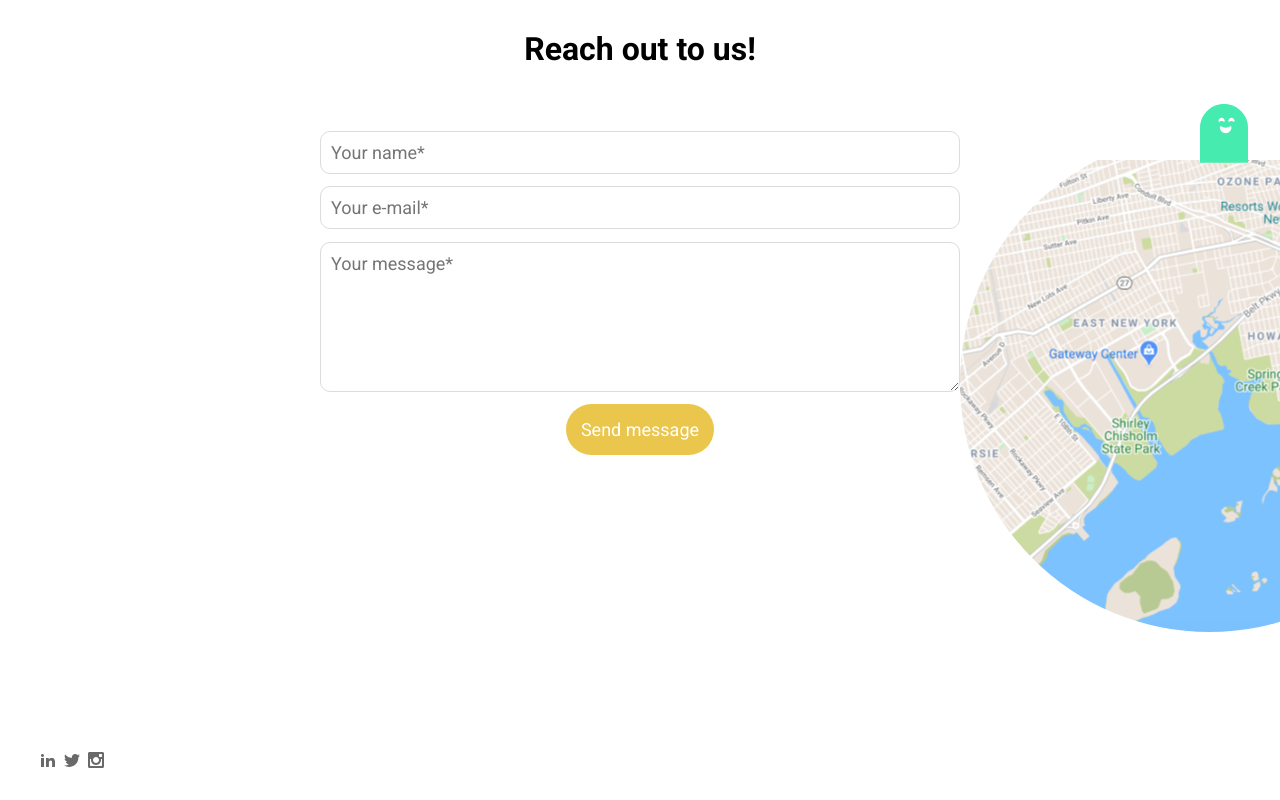
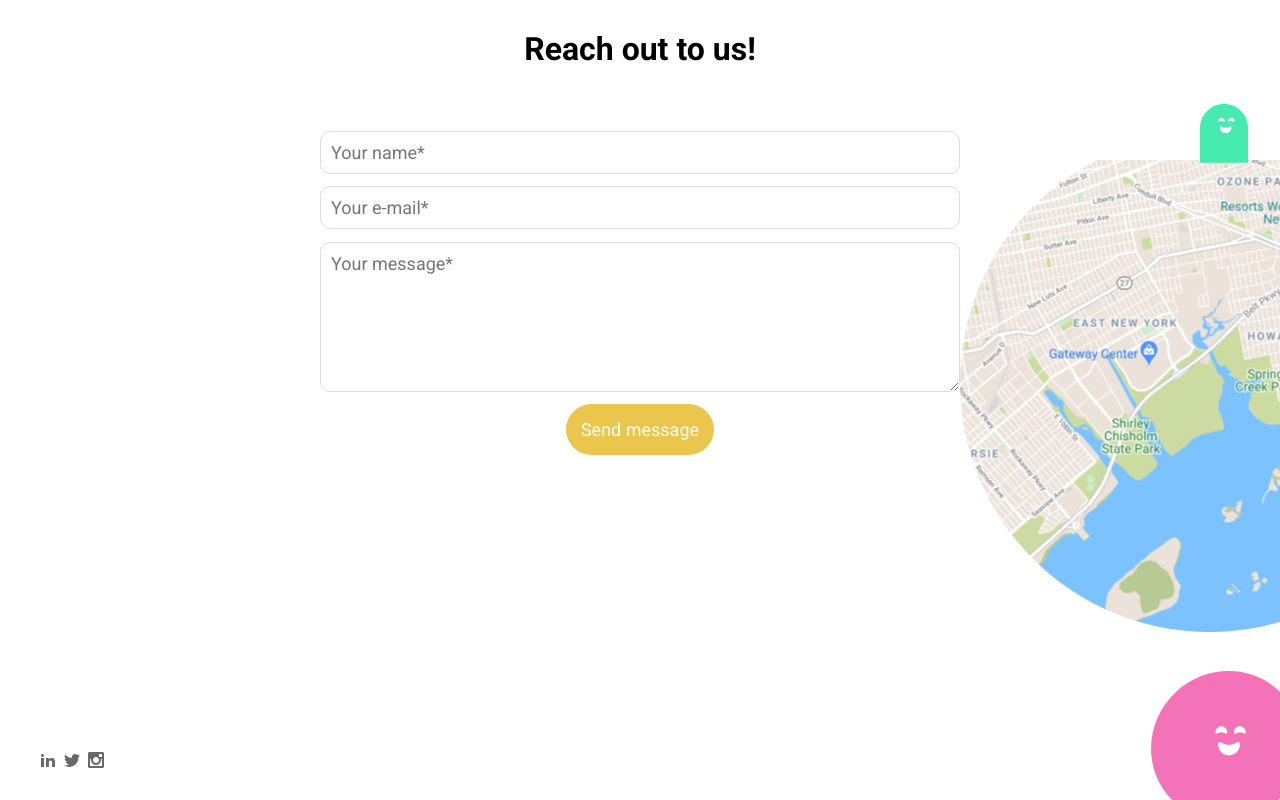
Before and after one commit to zThiago15/feedback-form, a React (Create React App) app in the folder front-end/: page /contact in a window 1280 px wide. Built offline with nearby package versions, Linux system fonts and the light colour scheme.

Commit message:
feat: style pink cartoon at the bottom of page

```diff
--- a/front-end/src/pages/Contact.tsx
+++ b/front-end/src/pages/Contact.tsx
@@ -16,7 +16,7 @@ import { StyledForm } from '../styles/form.style';
 import { StyledInput, StyledTextarea } from '../styles/formFields.style';
 import { StyledHeading } from '../styles/heading.style';
 import { StyledMap } from '../styles/map.style';
-import { StyledCartoon } from '../styles/cartoon.style';
+import { StyledGreenCartoon, StyledPinkCartoon } from '../styles/cartoon.style';
 
 export default function Contact() {
     const [name, setName] = useState('');
@@ -40,7 +40,7 @@ export default function Contact() {
 
     return (
         <>
-            <StyledCartoon src={greenCartoon} alt="green cartoon" />
+            <StyledGreenCartoon src={greenCartoon} alt="green cartoon" />
             <main>
                 <StyledHeading>Reach out to us!</StyledHeading>
                 <StyledForm
@@ -66,11 +66,14 @@ export default function Contact() {
                     <StyledButton type="submit" disabled={disableBtn}>Send message</StyledButton>
                 </StyledForm>
                 <StyledMap src={Map} alt="map" />
+                <StyledPinkCartoon src={pinkCartoon} alt="pink cartoon" />
+
             </main>
             <StyledFooter>
                 <ImLinkedin2 width={`50px`} color="#696969" />
                 <ImTwitter width={`50px`} color="#696969" />
                 <ImInstagram width={`50px`} color="#696969" />
+
             </StyledFooter>
         </>
     );
--- a/front-end/src/styles/cartoon.style.tsx
+++ b/front-end/src/styles/cartoon.style.tsx
@@ -1,9 +1,25 @@
 import styled from 'styled-components';
 
-export const StyledCartoon = styled.img`
+export const StyledGreenCartoon = styled.img`
     position: absolute;
     top: 6.5em;
     right: 2em;
 
     width: 3em;
 `;
+
+export const StyledPinkCartoon = styled.img`
+    position: absolute;
+    width: 10em;
+
+    bottom: 0;
+    right: 0;
+`;
+
+export const StyledYellowCartoon = styled.img`
+    position: absolute;
+    top: 6.5em;
+    right: 2em;
+
+    width: 3em;
+`;
```
Also changed, not shown: front-end/src/assets/pinkCartoon.svg.
